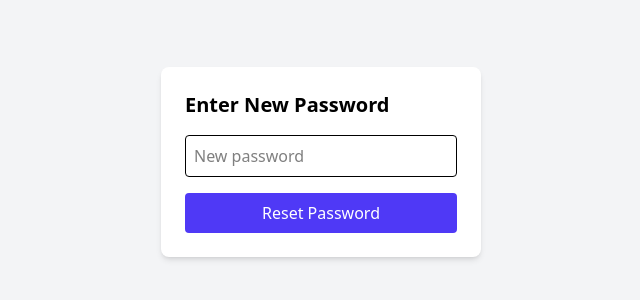
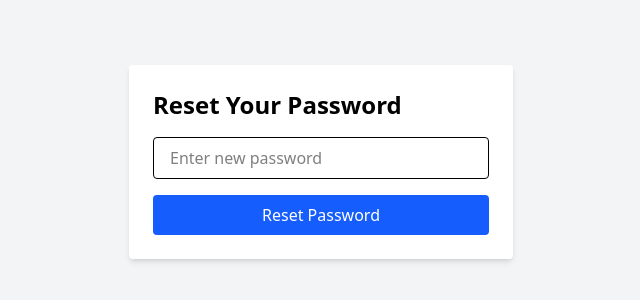
Before and after one commit to Tharshini98/reset-password-frontend, a React (Vite) app: page /reset-password/1/1 in a window 1280 px wide. Shown: the part 238-538 px from the top of the page, without its empty margins (319-959 px from the left). Built offline with nearby package versions, Linux system fonts and the light colour scheme.

Commit message:
Add files via upload

```diff
--- a/src/pages/ResetPassword.jsx
+++ b/src/pages/ResetPassword.jsx
@@ -1,43 +1,65 @@
-import { useState } from 'react';
-import { useParams, useNavigate } from 'react-router-dom';
+import { useParams, useNavigate } from "react-router-dom";
+import { useState } from "react";
 
-export default function ResetPassword() {
+const ResetPassword = () => {
+  const [newPassword, setNewPassword] = useState("");
+  const [message, setMessage] = useState("");
   const { id, token } = useParams();
-  const [password, setPassword] = useState('');
-  const [message, setMessage] = useState('');
   const navigate = useNavigate();
 
-  const handleReset = async (e) => {
+  const handleSubmit = async (e) => {
     e.preventDefault();
 
-    const res = await fetch(`${import.meta.env.VITE_API_URL}/api/auth/reset-password/${id}/${token}`, {
-      method: 'POST',
-      headers: { 'Content-Type': 'application/json' },
-      body: JSON.stringify({ password }),
-    });
+    try {
+      const res = await fetch(
+        `https://password-reset-backend-nvll.onrender.com/api/auth/reset-password/${id}/${token}`,
+        {
+          method: "POST",
+          headers: {
+            "Content-Type": "application/json",
+          },
+          body: JSON.stringify({ newPassword }),
+        }
+      );
 
-    const data = await res.json();
-    setMessage(data.message);
-    if (res.ok) {
-      setTimeout(() => navigate('/'), 2000);
+      const data = await res.json();
+
+      if (res.ok) {
+        setMessage("Password reset successful!");
+        setTimeout(() => navigate("/login"), 3000);
+      } else {
+        setMessage(data.message || "Reset failed");
+      }
+    } catch (err) {
+      console.error("Error:", err);
+      setMessage("Something went wrong!");
     }
   };
 
   return (
-    <div className="min-h-screen flex justify-center items-center bg-gray-100">
-      <form className="bg-white p-6 rounded-lg shadow-md w-80" onSubmit={handleReset}>
-        <h2 className="text-xl font-bold mb-4">Enter New Password</h2>
+    <div className="min-h-screen flex items-center justify-center bg-gray-100">
+      <form onSubmit={handleSubmit} className="bg-white p-6 rounded shadow-md w-96">
+        <h2 className="text-2xl font-semibold mb-4">Reset Your Password</h2>
         <input
           type="password"
-          placeholder="New password"
-          className="w-full p-2 mb-4 border rounded"
-          value={password}
-          onChange={(e) => setPassword(e.target.value)}
+          placeholder="Enter new password"
+          value={newPassword}
+          onChange={(e) => setNewPassword(e.target.value)}
+          className="w-full mb-4 px-4 py-2 border rounded"
           required
         />
-        <button className="w-full bg-indigo-600 text-white py-2 rounded">Reset Password</button>
-        {message && <p className="text-green-600 mt-2 text-sm">{message}</p>}
+        <button
+          type="submit"
+          className="w-full bg-blue-600 text-white py-2 rounded hover:bg-blue-700"
+        >
+          Reset Password
+        </button>
+        {message && (
+          <p className="mt-4 text-center text-red-600">{message}</p>
+        )}
       </form>
     </div>
   );
-}
+};
+
+export default ResetPassword;
```
